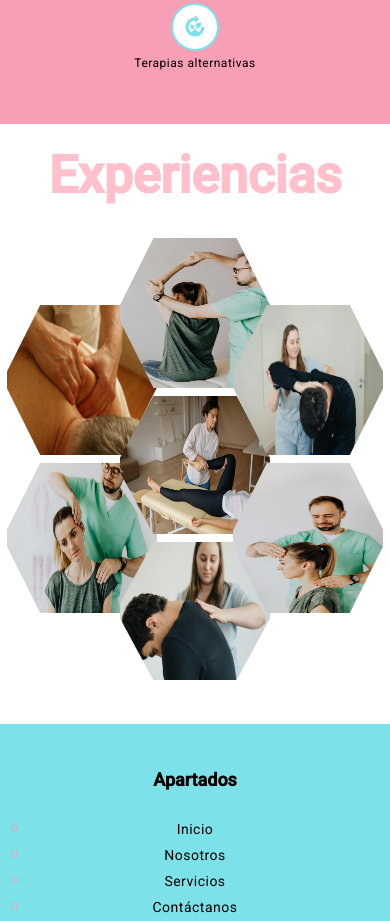
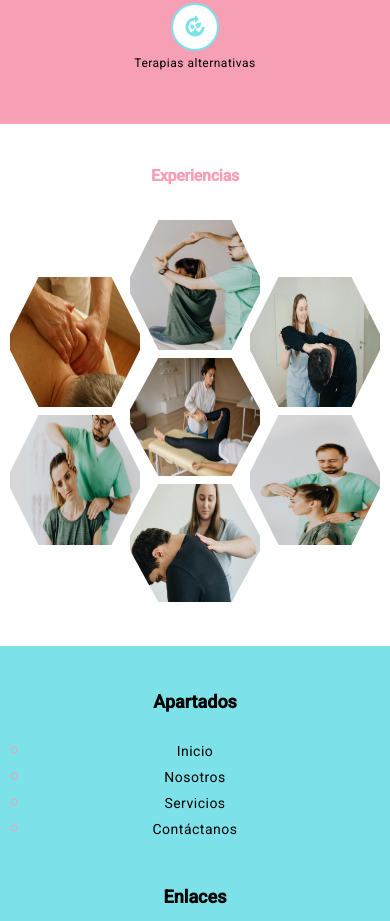
Before and after one commit to ingestebancorrea/fisionat_fe, an Angular app: page /services/physical-therapy in a window 390 px wide. Shown: the part 1000-1921 px from the top of the page. Built offline with nearby package versions, Linux system fonts and the light colour scheme.

Commit message:
Redimensionando tamaño de imagenes en experiencia para dispositivos moviles

```diff
--- a/src/app/modules/services/pages/neuro-page/neuro-page.component.html
+++ b/src/app/modules/services/pages/neuro-page/neuro-page.component.html
@@ -20,8 +20,8 @@
         </div>
     </div>
 
-    <div>
-        <h1 style="color: pink; font-size: 52px; font-weight: bold; text-align: center; padding-top: 20px;">Experiencias</h1>
+    <div class="experience-container">
+        <h1>Experiencias</h1>
 
         <div class="hexagon-collage">
             <div class="column">
--- a/src/app/modules/services/pages/stimulation-page/stimulation-page.component.html
+++ b/src/app/modules/services/pages/stimulation-page/stimulation-page.component.html
@@ -21,8 +21,8 @@
         </div>
     </div>
 
-    <div>
-        <h1 style="color: pink; font-size: 52px; font-weight: bold; text-align: center; padding-top: 20px;">Experiencias</h1>
+    <div class="experience-container">
+        <h1>Experiencias</h1>
 
         <div class="hexagon-collage">
             <div class="column">
--- a/src/app/modules/services/pages/therapy-page/therapy-page.component.html
+++ b/src/app/modules/services/pages/therapy-page/therapy-page.component.html
@@ -21,8 +21,8 @@
         </div>
     </div>
 
-    <div>
-        <h1 style="color: pink; font-size: 52px; font-weight: bold; text-align: center; padding-top: 20px;">Experiencias</h1>
+    <div class="experience-container">
+        <h1>Experiencias</h1>
 
         <div class="hexagon-collage">
             <div class="column">
--- a/src/styles.css
+++ b/src/styles.css
@@ -115,12 +115,20 @@ body { margin: 0; font-family: Roboto, "Helvetica Neue", sans-serif; }
 
     .column {
         flex: 1;
-        height: 450px;
+        height: 390px;
         margin-top: 0;
     }
 
     .hexagon-image {
-        width: 150px;
-        height: 150px;
+        width: 130px;
+        height: 130px;
+    }
+
+    .column:first-child {
+        margin-right: -30px;
+    }
+
+    .column:last-child {
+        margin-left: -30px;
     }
 }
```
